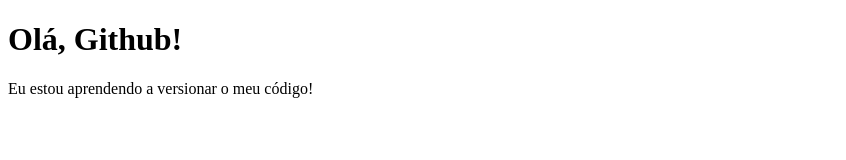
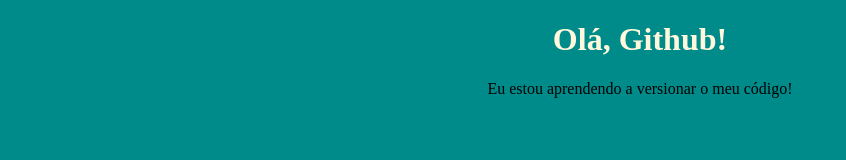
Before and after one commit to Lucas-Sousa17/Portfolio-DEV, a plain HTML site: page index.html in a window 1280 px wide. Shown: the whole page, without its empty margins (0-846 px from the left). Drawn offline with Linux system fonts and the light colour scheme.

Commit message:
Inserção de estilo na página

```diff
--- a/index.html
+++ b/index.html
@@ -4,6 +4,7 @@
     <meta charset="UTF-8">
     <meta name="viewport" content="width=device-width, initial-scale=1.0">
     <title>Portifolio Desenvolvedor de Sistemas</title>
+    <link rel="stylesheet" href="style.css">
 </head>
 <body>
     <h1>Olá, Github!</h1>
--- /dev/null
+++ b/style.css
@@ -0,0 +1,8 @@
+body{
+    background-color: darkcyan;
+    font-family: 'Times New Roman', Times, serif;
+    text-align: center;
+}
+h1{
+    color: cornsilk;
+}
```
